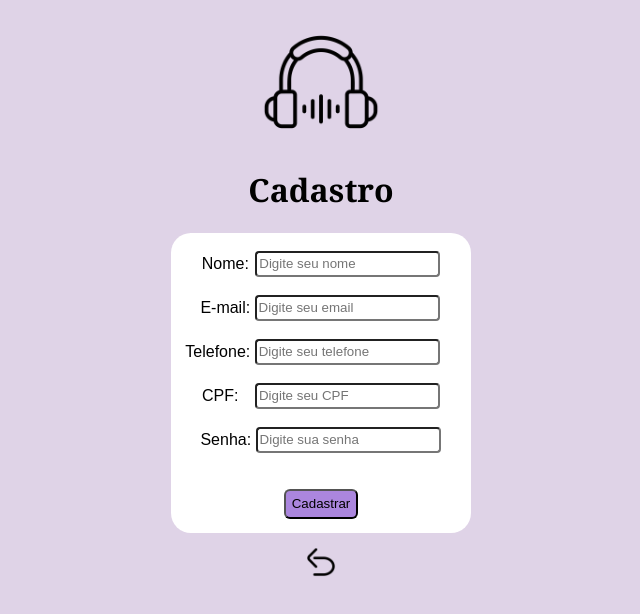
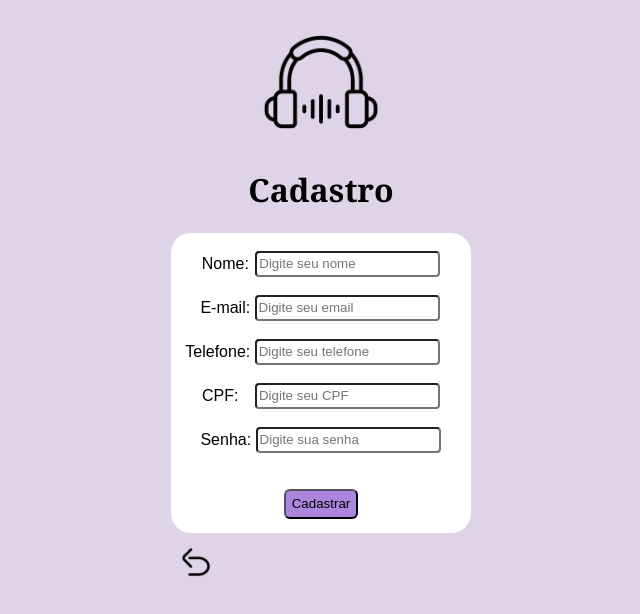
Before and after one commit to YasminDSilva/siteHTML, a plain HTML site: page formulario.html in a window 1280 px wide. Shown: the whole page, without its empty margins (319-959 px from the left). Drawn offline with Linux system fonts and the light colour scheme.

Commit message:
Add files via upload

```diff
--- a/formulario.html
+++ b/formulario.html
@@ -72,13 +72,13 @@
         nav{
             overflow: hidden;
             text-align: center;
+            margin-right: 250px;
         }
 
         nav a{
             color: rgb(155, 1, 134);
             padding: 14px 14px;
             display: block;
-            align-content: center;
         }
     </style>
 </head>
```
